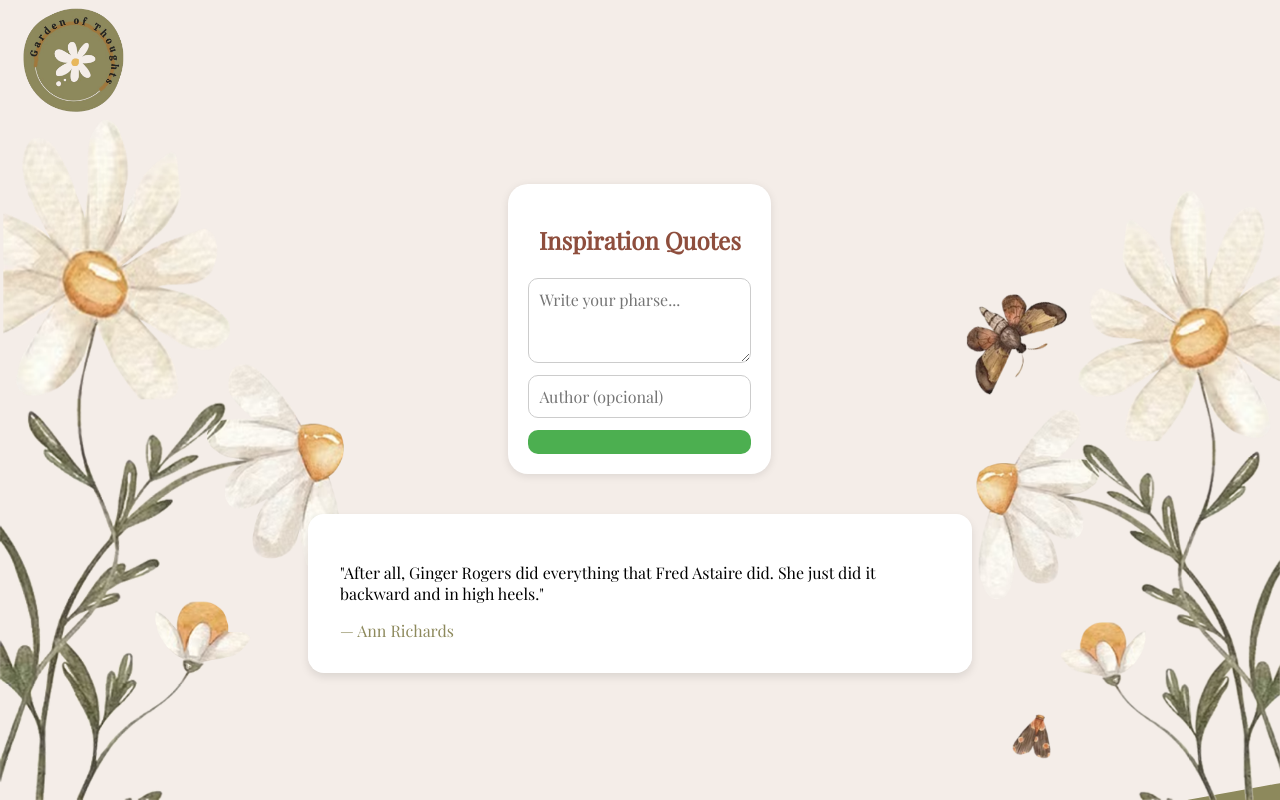
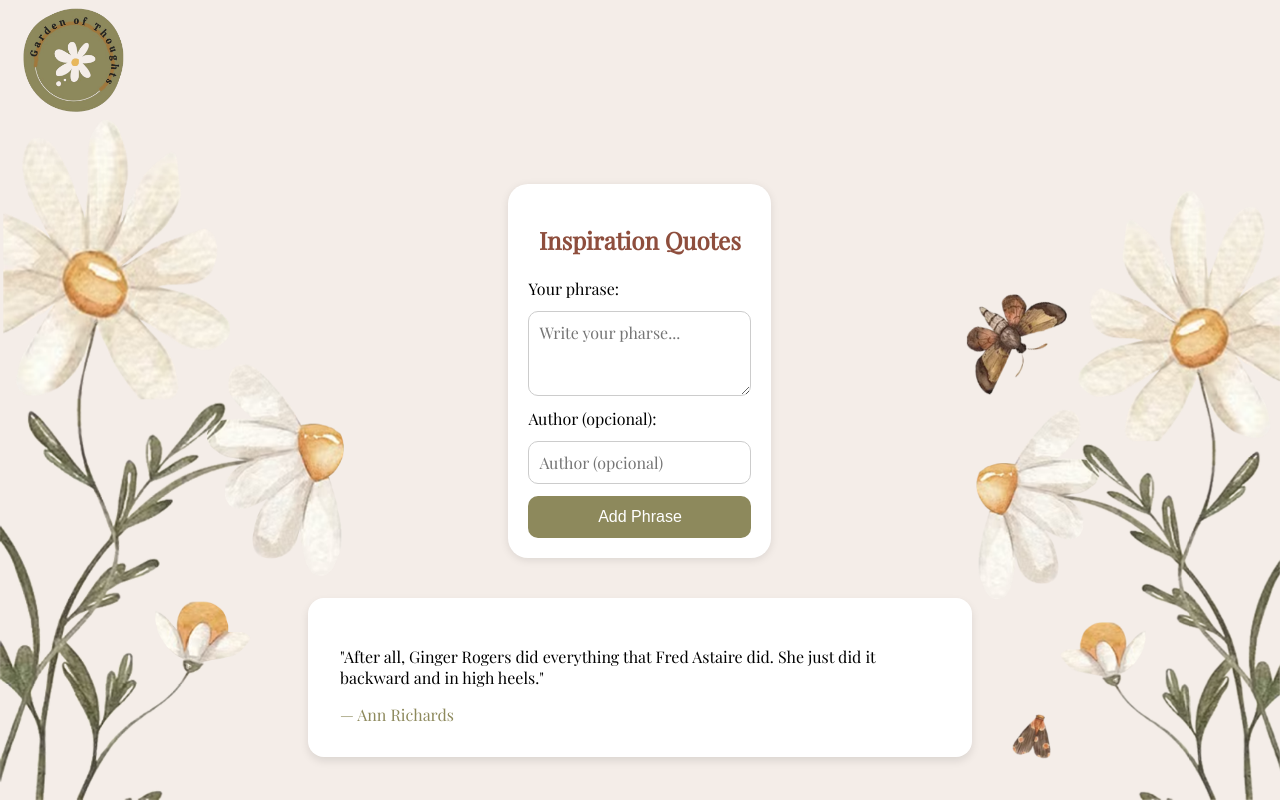
Before and after one commit to hgall3/empower-phrases-app, a React (Vite) app: page / in a window 1280 px wide. Shown: the top 800 px of the page. Built offline with nearby package versions, Linux system fonts and the light colour scheme.

Commit message:
Labels created in HTML and changed color botton

```diff
--- a/src/App.jsx
+++ b/src/App.jsx
@@ -7,8 +7,7 @@ import { initialPhrases } from './assets/data/data.js'
 
 
 function App() {
-  const [phrases, setPhrases] = useState(initialPhrases)
-
+  const [phrases, setPhrases] = useState(initialPhrases);
   const handleAddPhrase = (newPhrase) => {
     setPhrases(prev => [...prev, newPhrase]);
   };
--- a/src/components/AddPhraseForm.jsx
+++ b/src/components/AddPhraseForm.jsx
@@ -17,20 +17,28 @@ function AddPhraseForm({onAdd}) {
     return (
         <form className="add-phrase-form" onSubmit={handleSubmit}>
             <h2>Inspiration Quotes</h2>
+
+            <label htmlFor="phrase-input">Your phrase:</label>
             <textarea
+            id="phrase-input"
             value={text}
             onChange={(e) => setText(e.target.value)}
             placeholder="Write your pharse..."
             rows={3}
             required
             />
-            <input type="text"
+
+            <label htmlFor="author-input">Author (opcional): </label>
+            <input
+            id="author-input"
+            type="text"
             value={author}
             onChange={(e) => setAuthor (e.target.value)}
             placeholder="Author (opcional)"
             />
-            <button type="submit"Add Phrase></button>
-            </form>
+
+            <button type="submit">Add Phrase</button>
+        </form>
     );
 
 }
--- a/src/components/AddPhraseForm.scss
+++ b/src/components/AddPhraseForm.scss
@@ -31,7 +31,7 @@
 
     button {
         padding: px-to-rem(12);
-        background-color: #4caf50;
+        background-color: #8D895C;
         color: white;
         border: none;
         border-radius: px-to-rem(10);
@@ -39,7 +39,7 @@
         cursor: pointer;
 
         &:hover {
-            background-color: #45a049;
+            background-color: #8D895C;
         }
 
     }
```
